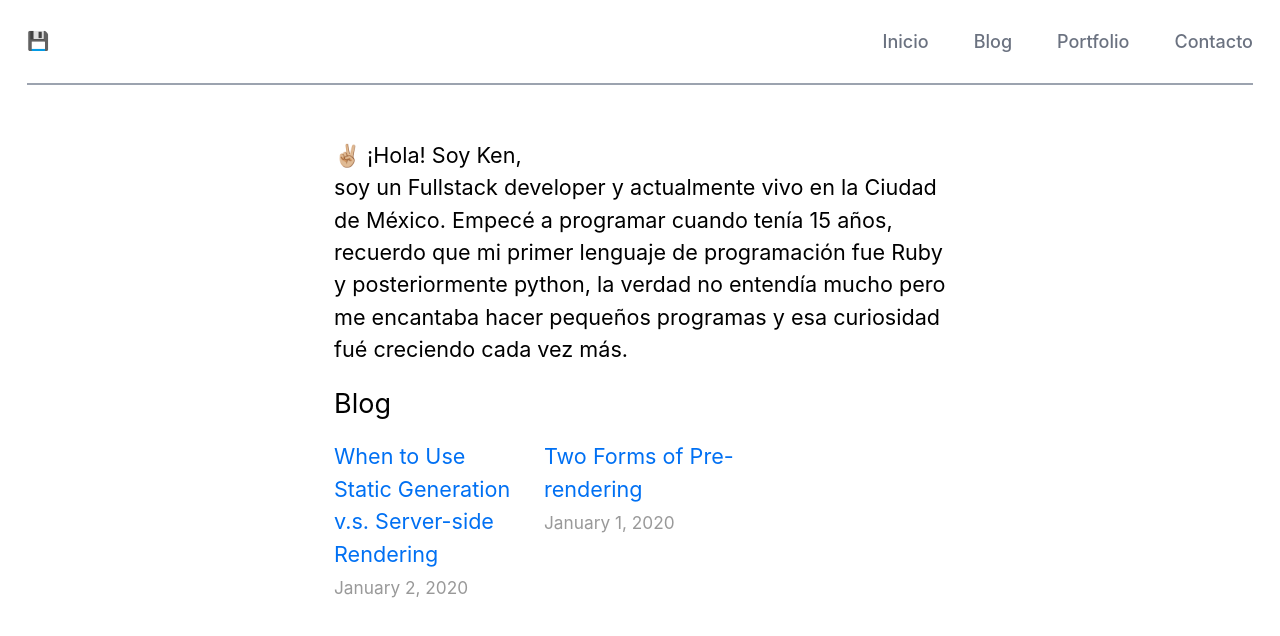
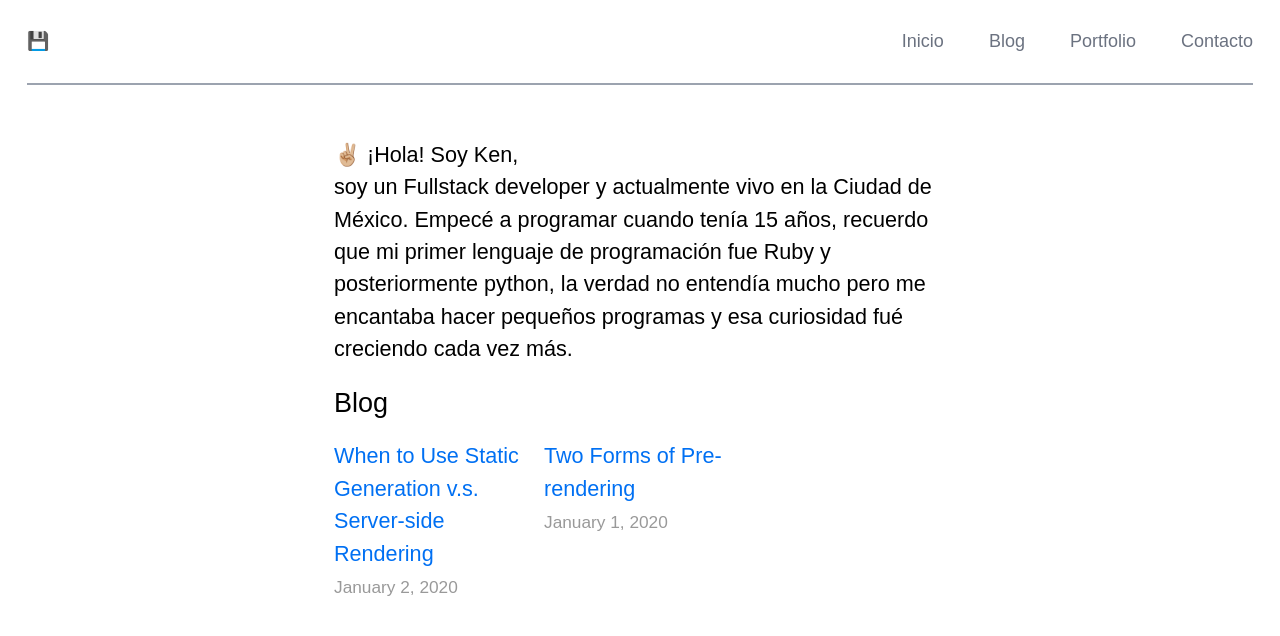
Before and after one commit to createdbyken/kenblog, a Next.js app: page / in a window 1280 px wide. Shown: the top 636 px of the page. Built offline with nearby package versions, Linux system fonts and the light colour scheme.

Commit message:
changed font of project and added styles

```diff
--- a/styles/global.css
+++ b/styles/global.css
@@ -1,13 +1,12 @@
 @tailwind base;
 @tailwind components;
 @tailwind utilities;
-
+@import url('https://fonts.googleapis.com/css2?family=Poppins:wght@200;400&display=swap');
 html,
 body {
   padding: 0;
   margin: 0;
-  font-family: -apple-system, BlinkMacSystemFont, Segoe UI, Roboto, Oxygen, Ubuntu,
-    Cantarell, Fira Sans, Droid Sans, Helvetica Neue, sans-serif;
+  font-family: 'Poppins', sans-serif;
   line-height: 1.6;
   font-size: 18px;
 }
@@ -24,6 +23,22 @@ a {
 a:hover {
   text-decoration: underline;
 }
+.l-font_ppns{
+  font-family: 'Poppins', sans-serif;
+  font-weight: 200;
+}
+
+.trns_text_wht{
+  -webkit-text-stroke-width: 1px;
+  -webkit-text-stroke-color: rgb(255, 255, 255);
+  color: transparent !important;
+}
+
+.trns_text_blk{
+  -webkit-text-stroke-width: 1px;
+  -webkit-text-stroke-color: rgb(0, 0, 0);
+  color: transparent !important;
+}
 
 img {
   max-width: 100%;
```
